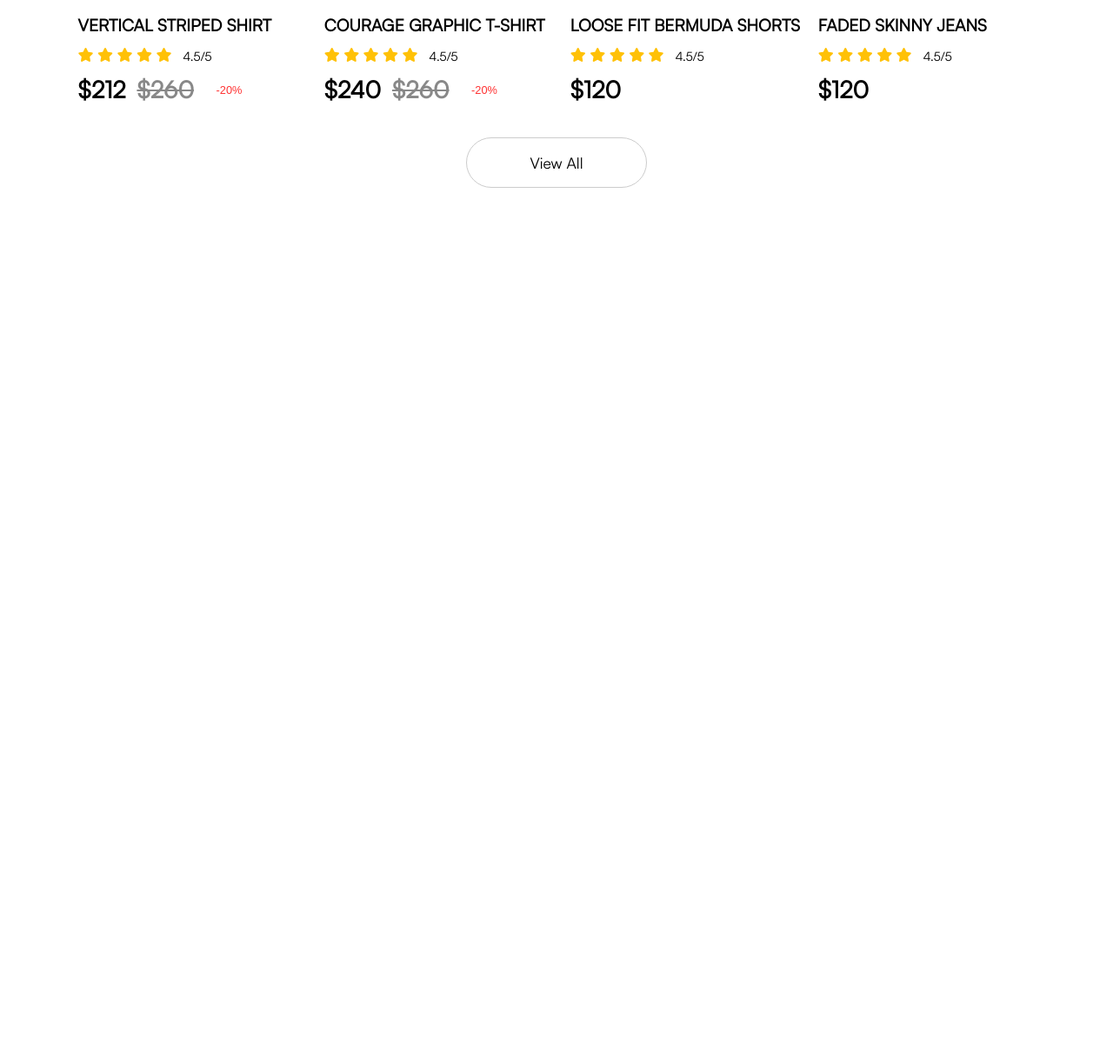
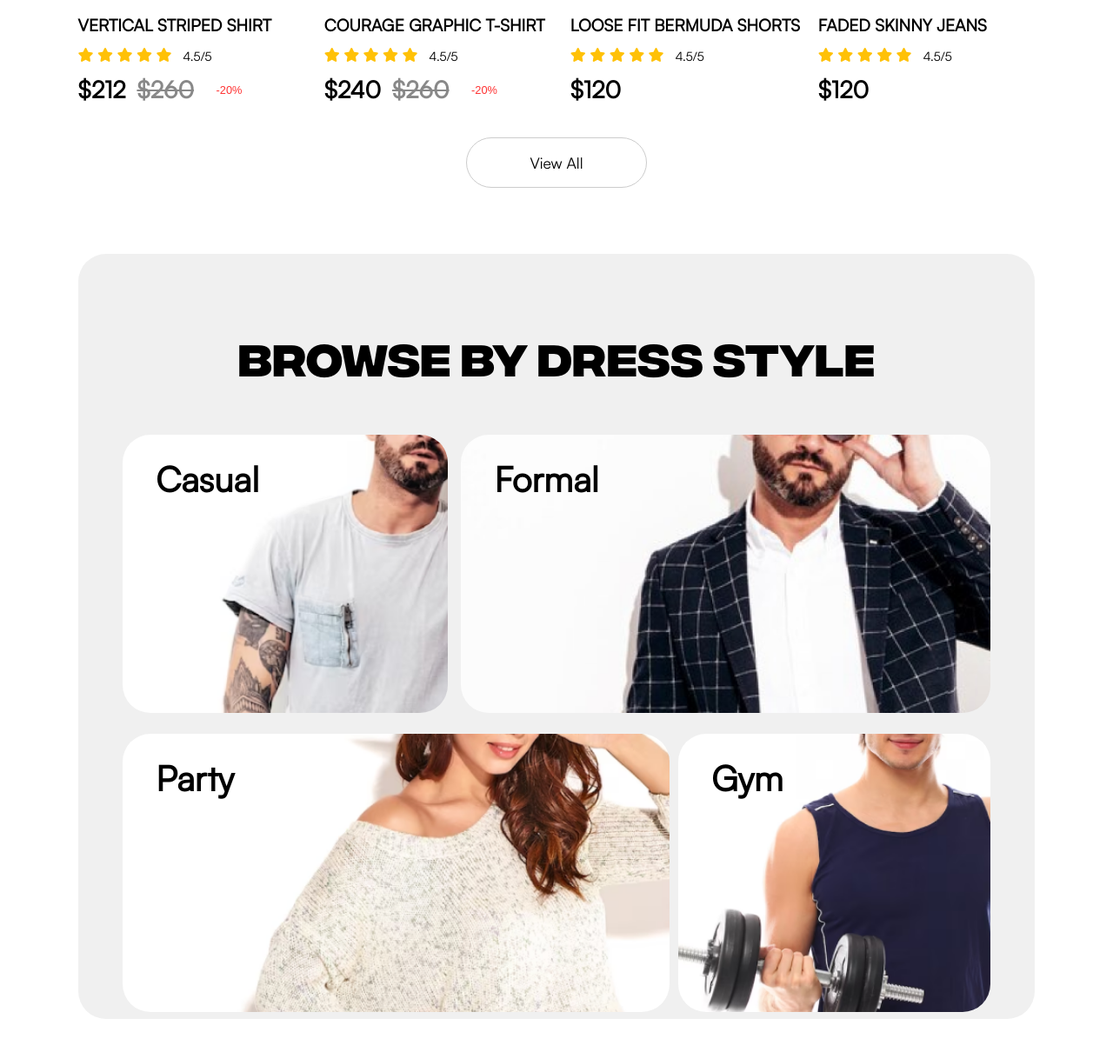
Before and after one commit to portfolioemy/E-commerce-frontend-shop.co, a plain HTML site: page index.html in a window 1280 px wide. Shown: the part 2381-3591 px from the top of the page at 87% size. Before the commit the page ends 2661 px from the top, so only its background shows below. Drawn offline with Linux system fonts and the light colour scheme.

Commit message:
create browse-style-section

```diff
--- a/index.html
+++ b/index.html
@@ -67,6 +67,23 @@
       ProductListCard(document.querySelector('.top-selling'), 'TOP SELLING', topSellingItems)
     </script>
   </section>
+  <section class="dress-style">
+    <h2>BROWSE BY DRESS STYLE</h2>
+    <div class="dress-style-items">
+      <div class="dress-style-item casual">
+        <h4>Casual</h4>
+      </div>
+      <div class="dress-style-item formal">
+        <h4>Formal</h4>
+      </div>
+      <div class="dress-style-item party">
+        <h4>Party</h4>
+      </div>
+      <div class="dress-style-item gym">
+        <h4>Gym</h4>
+      </div>
+    </div>
+  </section>
 
 </body>
 
--- a/styles/home.css
+++ b/styles/home.css
@@ -3,6 +3,7 @@ body {
   margin: 0;
   padding: 0;
 }
+
 /*header styling*/
 header {
   background-color: #fff;
@@ -254,6 +255,7 @@ nav ul li a {
   border-left: 1px solid #ccc;
   height: 12vh;
 }
+
 /*logo banner*/
 .logo-banner {
   background-color: #000;
@@ -261,8 +263,10 @@ nav ul li a {
   justify-content: space-between;
   padding: 6vh 7vw;
 }
+
 /* new arrivals section style*/
-.new-arrivals,.top-selling {
+.new-arrivals,
+.top-selling {
   margin-bottom: 5vh;
   display: flex;
   flex-direction: column;
@@ -279,7 +283,9 @@ nav ul li a {
 
 }
 
-.new-arrivals h2,.top-selling h2 {
+.new-arrivals h2,
+.top-selling h2,
+.dress-style h2 {
   font-family: 'Integral CF', sans-serif;
   font-size: 3.2rem;
   font-weight: 700;
@@ -398,15 +404,71 @@ nav ul li a {
 }
 
 .section-divider {
-  border: 1px  solid rgb(0, 0, 0,0.1) ;
+  border: 1px solid rgb(0, 0, 0, 0.1);
 
   width: 85vw;
   margin-bottom: 0vh !important;
 }
 
+/*dress-style section*/
+.dress-style {
+  background-color: #F0F0F0;
+  margin: 6.5vh 7vw;
+  padding: 1vh 4vw;
+  border-radius: 2rem;
+}
+
+.dress-style-items {
+  flex-wrap: wrap;
+  display: flex;
+  justify-content: space-between;
+  row-gap: 3vh;
+  padding-top: 1vh;
 
 
 
+}
+
+.dress-style-item {
+  height: 40vh;
+  background-size: cover;
+  background-repeat: no-repeat;
+  background-position: center;
+  border-radius: 2rem;
+}
+
+.dress-style-item h4 {
+  font-family: "Satoshi";
+  font-size: 2.5rem;
+  font-weight: 700;
+  text-align: left;
+  margin: 3vh 3vw;
+
+}
+
+.casual {
+  flex-basis: 37.5%;
+  background-image: url("../assets/images/image 11.png");
+}
+
+.formal {
+  flex-basis: 61%;
+  background-image: url("../assets/images/image 13.png");
+}
+
+
+.party {
+  flex-basis: 63%;
+
+
+  background-image: url("../assets/images/image 12.png");
+}
+
+.gym {
+  flex-basis: 36%;
+
+  background-image: url("../assets/images/image 14.png");
+}
 
 /* Media queries for responsiveness */
 
```
Also changed, not shown: assets/images/image 11.png (added), assets/images/image 12.png (added), assets/images/image 13.png (added), assets/images/image 14.png (added).
